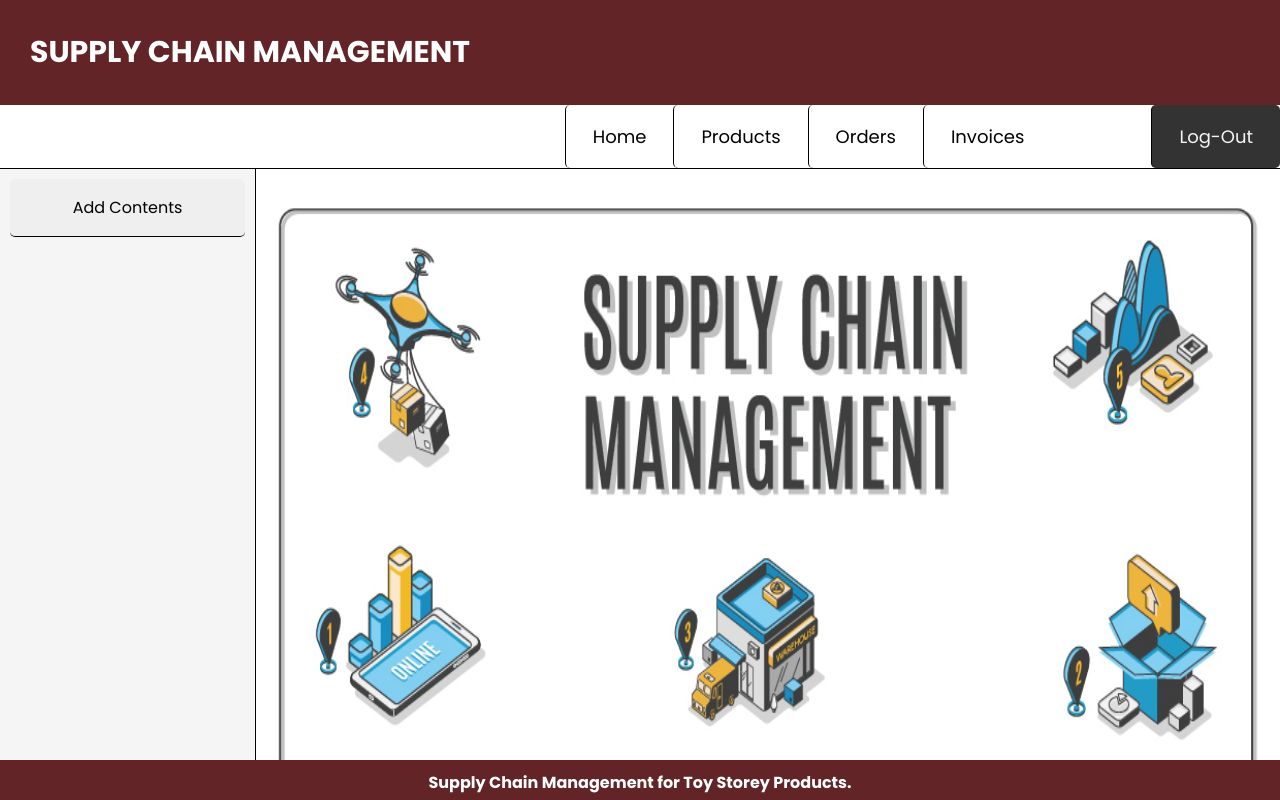
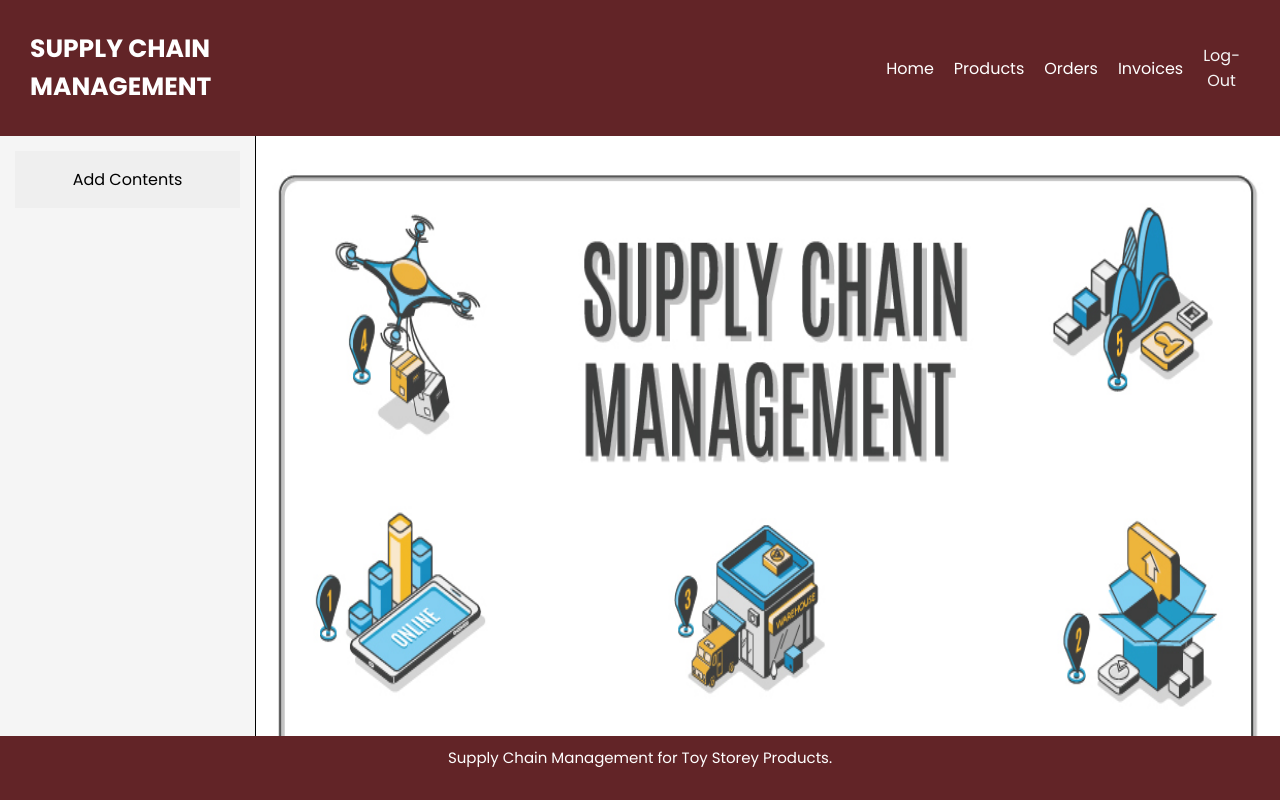
Before and after one commit to Heyitsmacoy/SCM, a React (Create React App) app in the folder frontend/: page /scm in a window 1280 px wide. Built offline with nearby package versions, Linux system fonts and the light colour scheme.

Commit message:
Updated Frontend

```diff
--- a/frontend/src/components/ProductForm.jsx
+++ b/frontend/src/components/ProductForm.jsx
@@ -38,34 +38,34 @@ export default function ProductForm() {
   return (
     <div>
       <h2>{res && res.message}</h2>
-      <form onSubmit={handleSubmit}>
+      <form  className="form" onSubmit={handleSubmit}>
         <div>
-          <label>ID: </label>
-          <input type="text" name="description" onChange={handleChange} />
+          <label className= "form-label" >ID: </label>
+          <input className="form-field" type="text" name="description" onChange={handleChange} />
         </div>
         <div>
-          <label>Name: </label>
-          <input type="text" name="name" onChange={handleChange} />
+          <label className= "form-label" >Name: </label>
+          <input  className="form-field"  type="text" name="name" onChange={handleChange} />
         </div>
         <div>
-          <label>Category: </label>
-          <input type="text" name="category" onChange={handleChange} />
+          <label className= "form-label" >Category: </label>
+          <input   className="form-field"  type="text" name="category" onChange={handleChange} />
         </div>
         <div>
-          <label>Supplier: </label>
-          <input type="text" name="brand" onChange={handleChange} />
+          <label className= "form-label" >Supplier: </label>
+          <input  className="form-field"  type="text" name="brand" onChange={handleChange} />
         </div>
         <div>
-          <label>Price: </label>
-          <input type="number" name="price" onChange={handleChange} />
+          <label className= "form-label" >Price: </label>
+          <input   className="form-field" type="number" name="price" onChange={handleChange} />
         </div>
         <div>
-          <label>Quantity: </label>
-          <input type="number" name="countInStock" onChange={handleChange} />
+          <label className= "form-label" >Quantity: </label>
+          <input   className="form-field" type="number" name="countInStock" onChange={handleChange} />
         </div>
-        <div className="AddproductBtn">
-          <button type="submit">Add Product</button>
-        </div>
+
+          <button type="submit" className="AddproductBtn" >Add Product</button>
+
       </form>
     </div>
   );
--- a/frontend/src/components/ProductsTab.jsx
+++ b/frontend/src/components/ProductsTab.jsx
@@ -98,7 +98,7 @@ export default function ProductsTabData() {
                     </Link>
                     <button
                       id="delete-button"
-                      className="outline-primary"
+
                       onClick={async () => {
                         if (window.confirm("Are you sure")) {
                           await axios.delete(
--- a/frontend/src/pages/Dashboard.jsx
+++ b/frontend/src/pages/Dashboard.jsx
@@ -11,7 +11,7 @@ export default function Dashboard() {
   return (
     <div>
       <div>
-        <button onClick={() => setComponent(0)}>Add Product</button>
+        <button onClick={() => setComponent(0)}>Add PRODUCT</button>
         <button onClick={() => setComponent(1)}>Products</button>
         <button onClick={() => setComponent(2)}>Orders</button>
         <button onClick={() => setComponent(3)}>Invoices</button>
--- a/frontend/src/pages/Login.jsx
+++ b/frontend/src/pages/Login.jsx
@@ -58,7 +58,7 @@ export default function Login() {
             onChange={handleChange}
           />
         </div>
-        <div className="center">
+        <div className="center login">
           <button type="submit">Login</button>
         </div>
       </form>
--- a/frontend/src/pages/Scm.jsx
+++ b/frontend/src/pages/Scm.jsx
@@ -17,20 +17,22 @@ export default function Scm() {
         <div className="brandName">
           <h1> SUPPLY CHAIN MANAGEMENT </h1>
         </div>
-      </div>
+
       <div className="tabs">
-        <button onClick={() => setComponent(0)} class="btn" type="submit">
+
+        <button onClick={() => setComponent(0)} type="submit">
           Home
         </button>
-        <button onClick={() => setComponent(1)} class="btn" type="submit">
+        <button onClick={() => setComponent(1)}  type="submit">
           Products
         </button>
-        <button onClick={() => setComponent(2)} class="btn" type="submit">
+        <button onClick={() => setComponent(2)}  type="submit">
           Orders
         </button>
-        <button onClick={() => setComponent(3)} class="btn" type="submit">
+        <button onClick={() => setComponent(3)}  type="submit">
           Invoices
         </button>
+
         <button
           class="btn-logout"
           type="submit"
@@ -38,6 +40,7 @@ export default function Scm() {
         >
           Log-Out
         </button>
+      </div>
       </div>
       <div className="column">
         <div className="productBtn">
--- a/frontend/src/styles/index.scss
+++ b/frontend/src/styles/index.scss
@@ -41,13 +41,13 @@ body,
   display: grid;
   place-items: center;
 }
-
-//.column{
 /*
+.column{
   display: flex;
   flex-direction: column;
- */
-//}
+  font-size: 15px;
+
+} */
 
 .loginForm {
   height: 80vh;
@@ -58,6 +58,17 @@ body,
   border-radius: 10px;
 }
 
+.login button{
+  padding: 5px;
+  width: 100px;
+  border: none;
+  background-color: rgb(34, 33, 33);
+  color: white;
+}
+
+.login button:hover{
+   background-color: #5a0e11;;
+}
 input {
   margin: 5px;
   margin-left: 10px;
@@ -68,11 +79,12 @@ input {
   place-items: center;
 }
 
-button {
+/* button {
   margin-bottom: 15px;
   padding: 0.4em 1.5em;
   border-radius: 5px;
 }
+*/
 
 button:hover {
   cursor: pointer;
@@ -83,54 +95,58 @@ label {
 }
 
 .AddproductBtn {
-  margin-left: 25%;
-  position: fixed;
-  padding: 5px;
-  display: flex;
-  flex-direction: column;
+ padding: 0.5rem;
+ margin-left: 36%;
+ margin-top: 5px;
 }
 
-.AddproductBtn button:hover {
-  background-color: maroon;
+
+.AddproductBtn:hover {
+  background-color:  #622427;
   color: white;
 }
 
 // Home Page //
 
 .navbar p {
-  font-size: 25px;
+  font-size: 20px;
 }
 
 .navbar h1 {
   font-size: 30px;
 }
-
+.brandName h1{
+  font-size: 25px;
+  font-weight: 150px;
+}
 .tabs {
   display: flex;
-  justify-content: flex-end;
-  background-color: rgb(255, 255, 255);
-  border-bottom: solid 1px black;
+  margin-left: 520px;
+  //background-color: rgb(255, 255, 255);
+ // border-bottom: solid 1px black;
 }
 
+
 .tabs button {
-  padding-top: 1em;
-  padding-bottom: 1em;
-  border-style: none;
-  font-size: 18px;
-  border-left: solid 0.5px black;
-  margin-bottom: 0px;
-  background-color: white;
+  background-color: #622427;
+  color: white;
+  border: none;
+  padding: 10px;
+}
+.tabs button:hover{
+ background-color: rgb(87, 83, 83);
+
 }
 
 .tabs .btn-logout,
 .btn-logout:focus {
-  margin-left: 100px;
-  background-color: rgb(51, 51, 51);
+
   color: whitesmoke;
+
 }
 
 .btn-logout:hover {
-  background-color: rgb(214, 93, 93);
+  background-color: rgb(185, 37, 37);
 }
 
 .btn:hover {
@@ -148,9 +164,10 @@ label {
 }
 
 .column button {
-  border-style: none;
-  border-bottom: solid 1px black;
+  border: none;
+  padding: 5px;
   cursor: pointer;
+  margin: 5px;
 }
 
 .contents {
@@ -182,13 +199,18 @@ label {
   left: 0;
   bottom: 0;
   padding: 10px;
-  height: 5%;
+  height: 8%;
   width: 100%;
   background-color: #622427;
   color: white;
   text-align: center;
 }
+.footer h3{
+  font-size: 15px;
+  font-weight: normal;
 
+
+}
 .navbar {
   display: flex;
   background-color: #622427;
@@ -211,6 +233,7 @@ label {
   display: table;
   width: 100%;
   height: auto;
+  font-size: 15px;
   tr:nth-child(even) {
     background-color: #f2f2f2;
   }
@@ -224,22 +247,17 @@ label {
   .row {
     width: 100%;
     display: table-row;
-
     display: flex;
     justify-content: space-between;
-
     border: 1px solid white;
   }
 
   .column {
     width: 100%;
-
     display: table-cell;
-
     display: flex;
     align-items: center;
     justify-content: center;
-
     padding: 10px 5px;
 
     button {
@@ -250,12 +268,12 @@ label {
   }
 
   #edit-button:hover {
-    background-color: green;
+    background-color:rgb(119, 119, 119);
     color: white;
   }
 
   #delete-button:hover {
-    background-color: red;
+    background-color: #622427;
     color: white;
   }
 
@@ -271,6 +289,7 @@ label {
     justify-content: flex-end;
     align-items: center;
     margin-bottom: 2rem;
+    margin-right: 20px;
 
     input {
       margin-bottom: 5px;
@@ -289,8 +308,8 @@ label {
 }
 
 .ProductTabTitle {
-  margin: 50px 0px 0px 50px;
-  font-size: 40px;
+  margin: 25px 0px 0px 25px;
+  font-size: 30px;
 }
 
 // Home Page //
@@ -314,18 +333,26 @@ label {
   font-size: 20px;
   padding: 1.5rem;
 }
+.form{
+  margin-left: 50px;
+  margin-top: 20px;
 
+
+}
 .form-field {
-  margin: 20px;
+  margin: 5px;
+  height: 30px;
+  width: 60%px;
 }
 
 .form-label {
-  font-size: 1rem;
-  font-weight: 800px;
+  font-size: rem;
+  font-weight: normal;
+  margin: 0px;
 }
 
 .form-field input {
-  padding: 7px;
+  padding: 5px;
 }
 
 .updateBtn {
```
Also changed, not shown: frontend/src/pages/EditProduct.jsx (+14 -14 lines).
